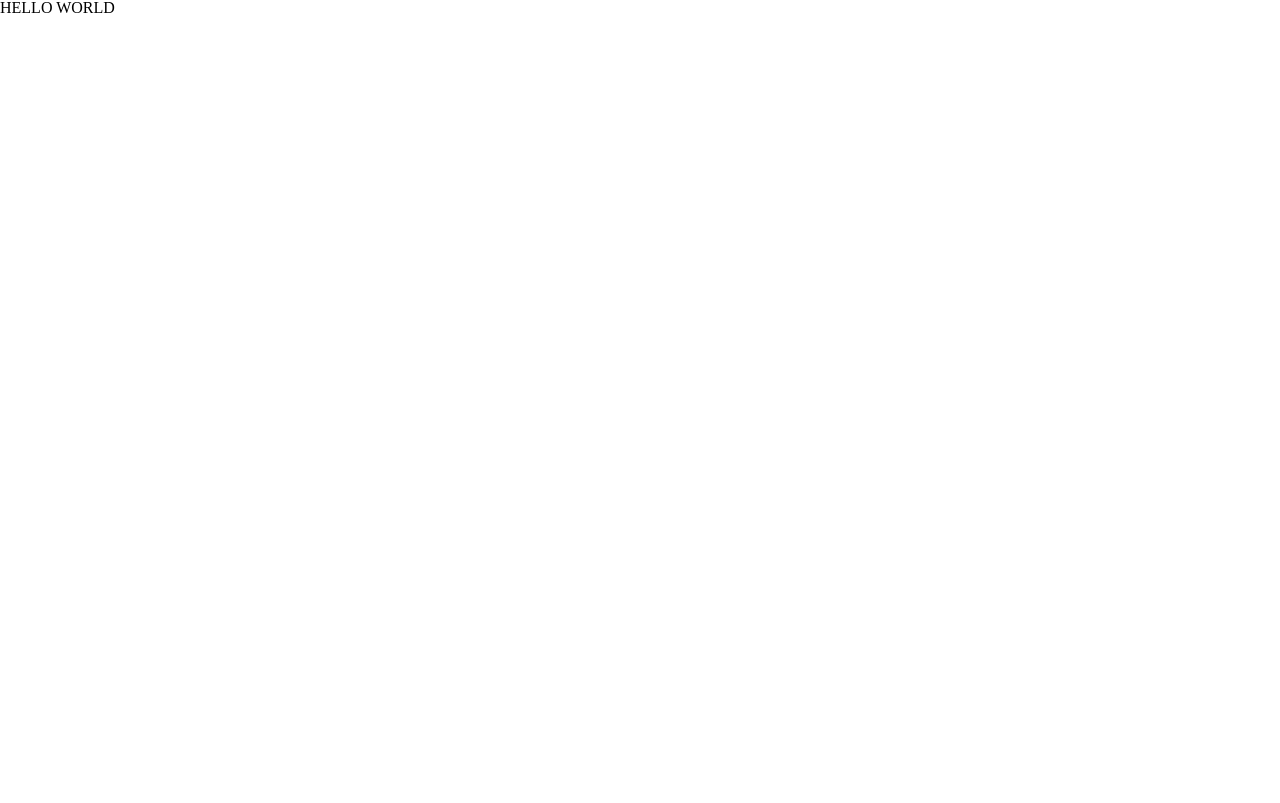
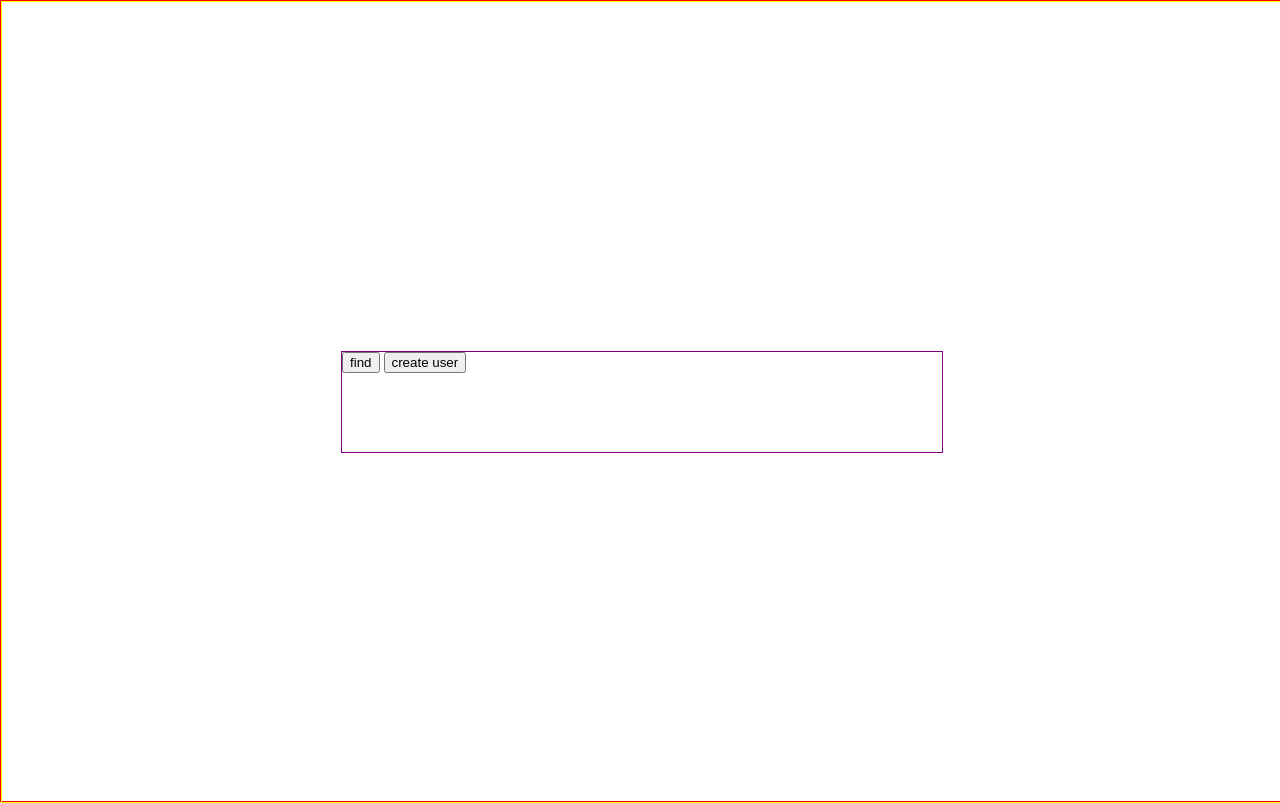
Before and after one commit to DDD313/secret_sale, a website: page public/index.html in a window 1280 px wide. Drawn offline with nearby package versions, Linux system fonts and the light colour scheme; some packages are replaced by stand-ins of ours; a script that the page names is missing.

Commit message:
route to createuser

```diff
--- a/public/app/app.js
+++ b/public/app/app.js
@@ -1,6 +1,6 @@
-var myApp = angular.module('myApp', ['ui.router']);
+var myApp = angular.module('myApp', ['ui.router'])
 
-myApp.config(function($stateProvider, $urlRouterProvider) {
+.config(function($stateProvider, $urlRouterProvider) {
   //default route
   $urlRouterProvider.otherwise('/');
   //home page and landing page
--- a/public/app/routes/home/homeTemp.html
+++ b/public/app/routes/home/homeTemp.html
@@ -1 +1,8 @@
-{{test}}
+<div class="home-wrapper">
+  <main>
+    <div class="btn-wrapper">
+      <button ui-sref='find' type="button" name="button">find</button>
+      <button ui-sref='createUser' type="button" name="button">create user</button>
+    </div>
+  </main>
+</div>
--- a/public/compiled/js/bundle.js
+++ b/public/compiled/js/bundle.js
@@ -1,24 +1,56 @@
 'use strict';
 
-var myApp = angular.module('myApp', ['ui.router']);
-
-myApp.config(function ($stateProvider, $urlRouterProvider) {
-  //default router
+var myApp = angular.module('myApp', ['ui.router']).config(function ($stateProvider, $urlRouterProvider) {
+  //default route
+  $urlRouterProvider.otherwise('/');
   //home page and landing page
-  $stateProvider.state('home', {
+  $stateProvider
+  //landing page
+  .state('home', {
     url: '/',
     templateUrl: './app/routes/home/homeTemp.html',
     controller: 'homeCtrl'
+  })
+  //createUser page
+  .state('createUser', {
+    url: '/createUser',
+    templateUrl: './app/routes/createUser/createUserTemp.html',
+    controller: 'createUserCtrl'
+  })
+  //user page
+  .state('user', {
+    url: '/user/:id',
+    templateUrl: './app/routes/user/userTemp.html',
+    controller: 'userCtrl'
+  })
+  //find page
+  .state('find', {
+    url: '/find',
+    templateUrl: '.app/routes/find/findTemp.html',
+    controller: 'findCtrl'
   });
-
-  $urlRouterProvider.otherwise('/');
 }); //closing
 'use strict';
 
 myApp.service('mainService', function ($http) {}); //closing
 "use strict";
 
+myApp.controller('createUserCtrl', function ($scope, $stateParams, mainService, $rootScope) {
+  $scope.test = "HELLO WORLD createUserCtrl";
+}); //closing
+"use strict";
+
+myApp.controller('findCtrl', function ($scope, $stateParams, mainService, $rootScope) {
+  $scope.test = "HELLO WORLD findCtrl";
+}); //closing
+"use strict";
+
 myApp.controller('homeCtrl', function ($scope, $stateParams, mainService, $rootScope) {
   $scope.test = "HELLO WORLD";
 }); //closing
+"use strict";
+
+myApp.controller('userCtrl', function ($scope, $stateParams, mainService, $rootScope) {
+  $scope.test = "HELLO WORLD user controller";
+}); //closing
 //# sourceMappingURL=bundle.js.map
--- a/public/styles/css/home.scss
+++ b/public/styles/css/home.scss
@@ -1 +1,24 @@
 @import '../styles';
+.home-wrapper{
+  width: 100vw;
+  height: 100vh;
+  border: 1px solid red;
+  main{
+    width: 100%;
+    height: 100%;
+    border: 1px solid yellow;
+    display: flex;
+    justify-content: center;
+    align-items: center;
+    .fake-nav-bar{
+      width: 100vw;
+      height: 80px;
+      border: 1px solid blue;
+    }
+    .btn-wrapper{
+      height: 100px;
+      width: 600px;
+      border: 1px solid purple;
+    }
+  }
+}
```
Also changed, not shown: public/compiled/styles/styles.css.
